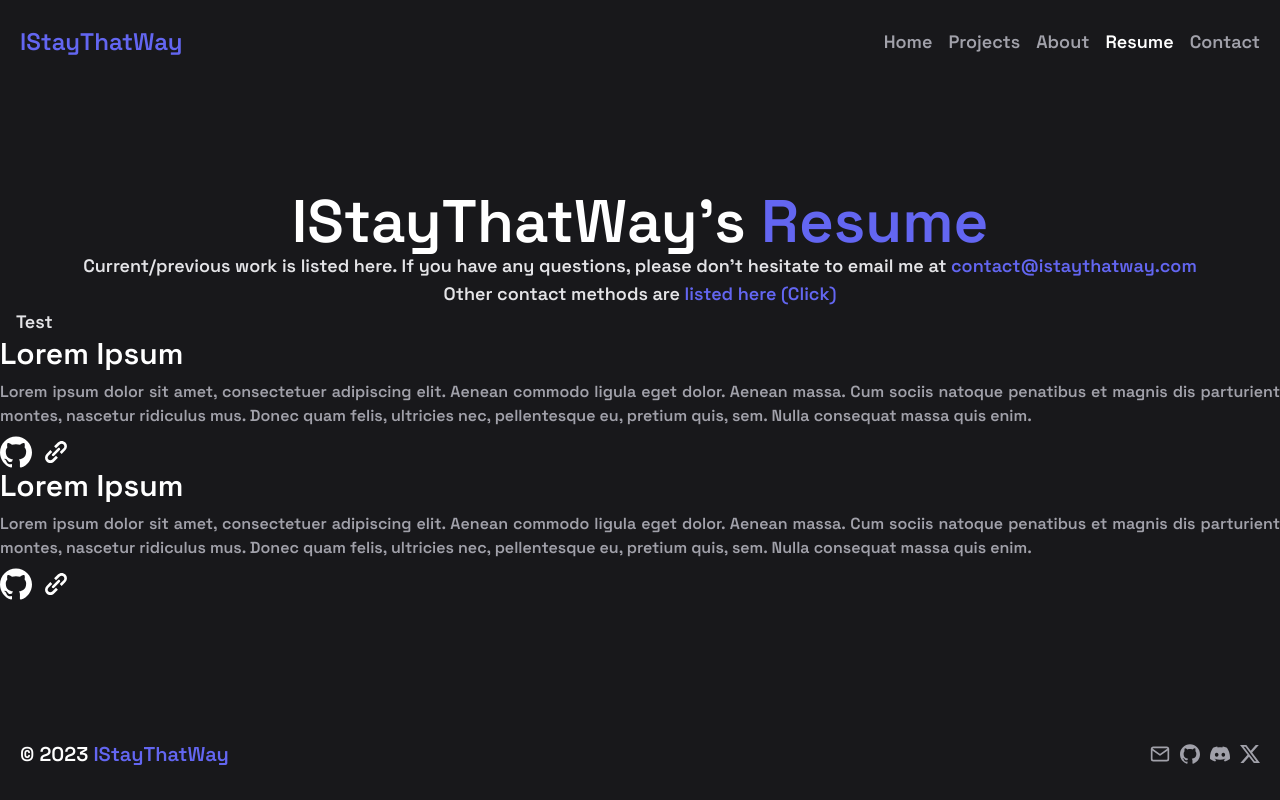
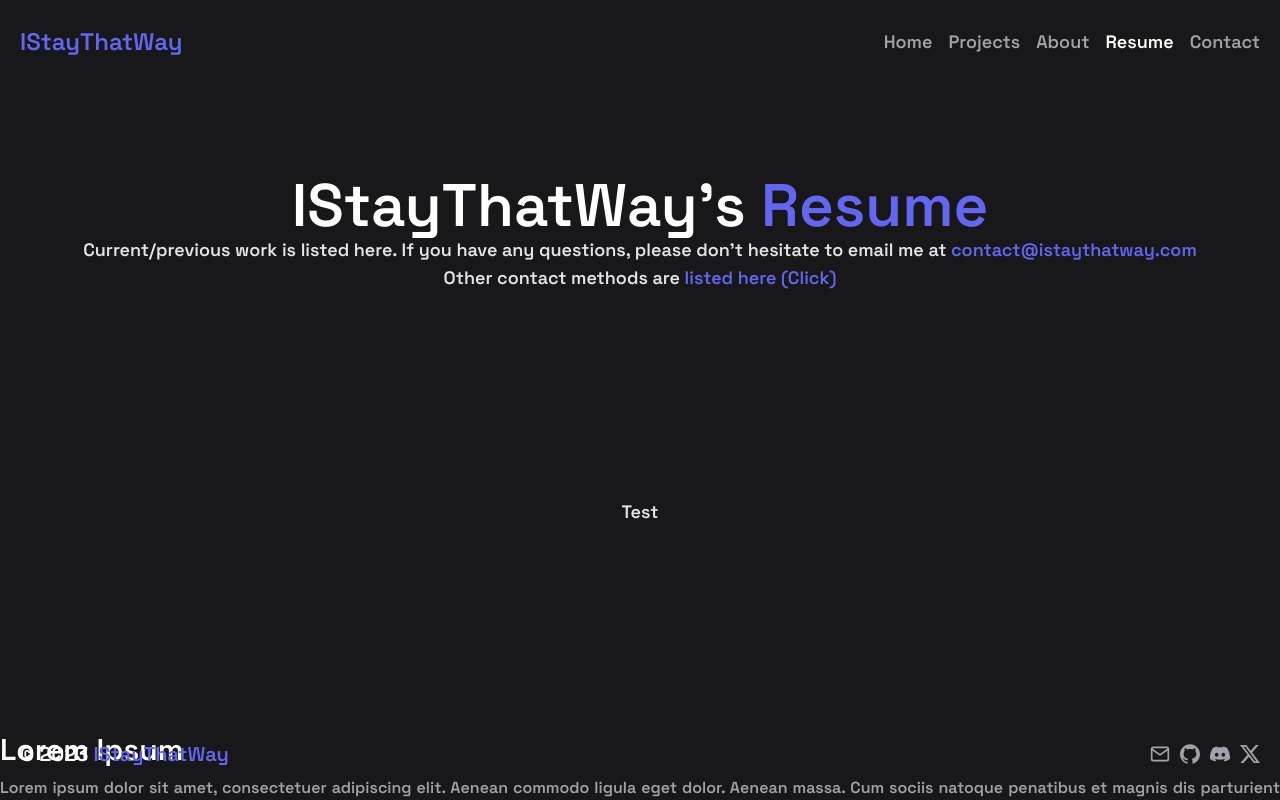
Before and after one commit to IStayThatWayCoding/istaythatway.com, a Next.js app: page /resume in a window 1280 px wide. Shown: the top 800 px of the page. Built offline with nearby package versions, Linux system fonts and the light colour scheme.

Commit message:
Update resume.js

```diff
--- a/pages/resume.js
+++ b/pages/resume.js
@@ -28,9 +28,13 @@ return (
                                 </div>
                             </div> */}
                             {/* <div className="w-full grid gap-20 grid-cols-1 md:grid-cols-2 blur md:p-16 p-4"> */}
+                            <div className="flex items-center justify-center h-full w-full p-4">
+                                    <div className="text-center space-y-1">
                             <p className="text-gray-200 text-lg font-medium px-4">
                                 Test
                             </p>
+                            </div>
+                                </div>
                                 <div className="flex-grow space-y-2">
                                     <h1 className="text-3xl font-bold">Lorem Ipsum</h1>
                                     <p className="text-gray-400 py- text-justify">
```
